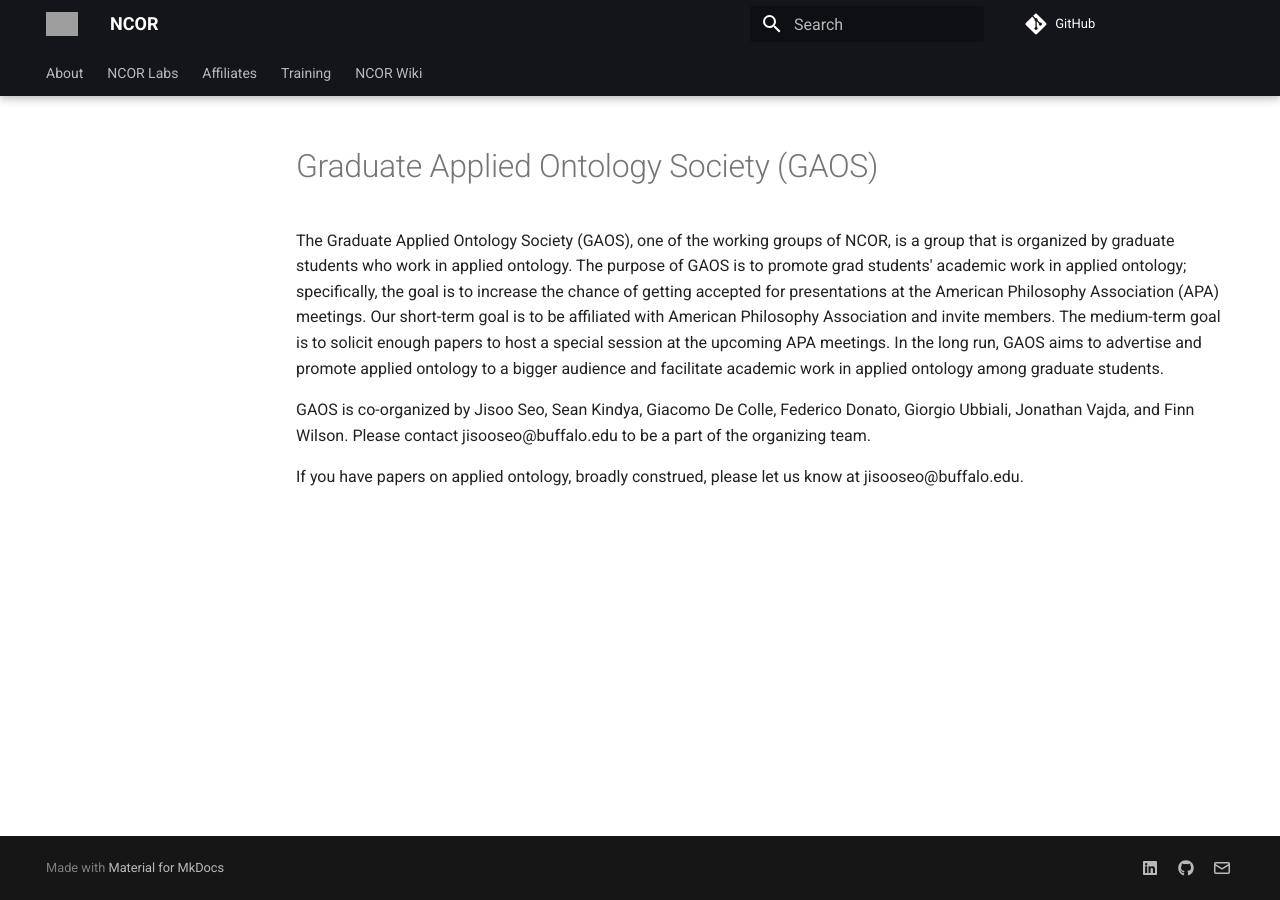
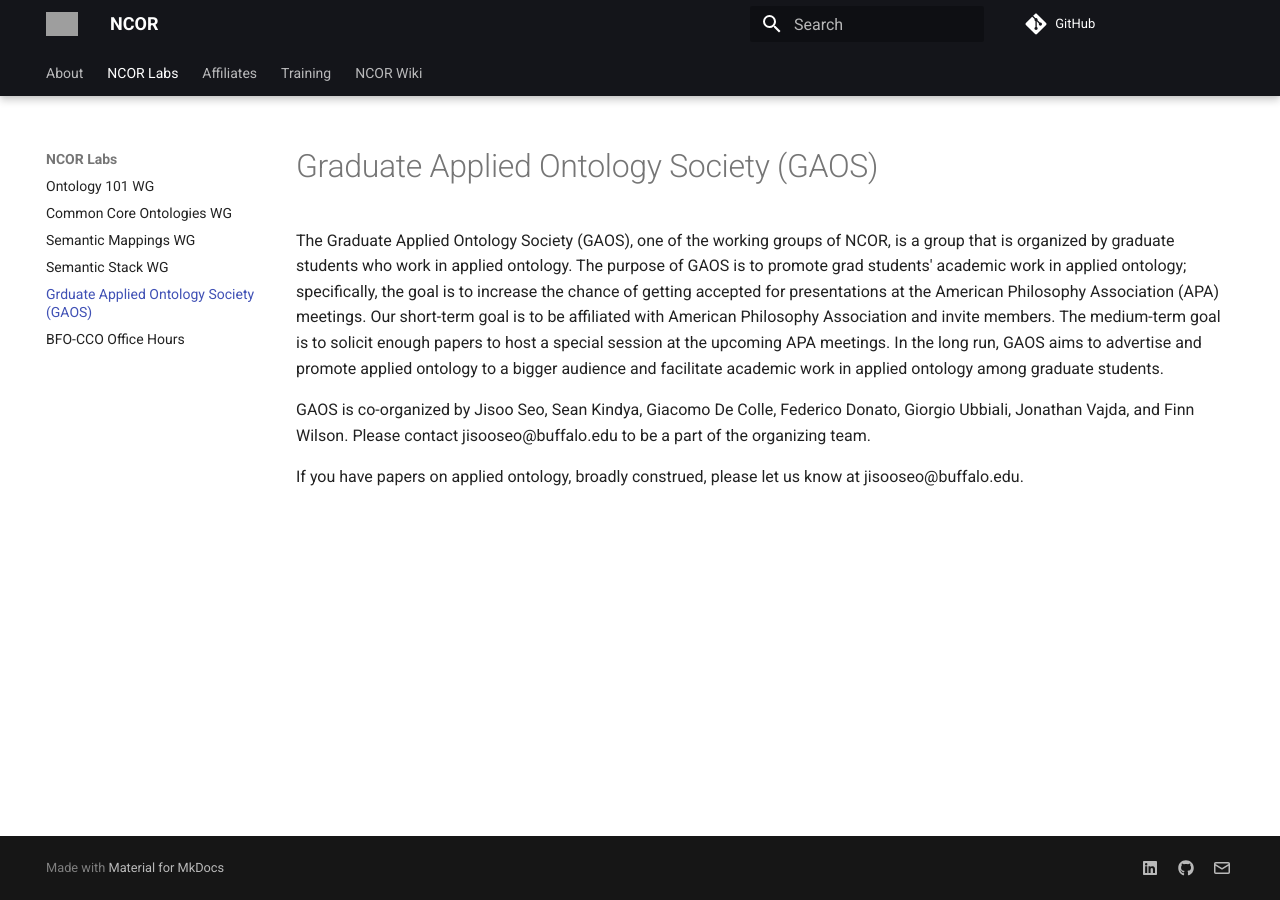
Before and after one commit to NCOR-Organization/NCOR-Test, an MkDocs documentation site: the page built from docs/graduate-applied-ontology-society.md, in a window 1280 px wide. Built offline with MkDocs 1.6.1 and Material for MkDocs 9.7.7, drawn with Linux system fonts in a browser that asks for light colours; comment, search, counter and statistics services are not loaded; grey boxes are pictures that could not be loaded.

Commit message:
Update mkdocs.yml

```diff
--- a/mkdocs.yml
+++ b/mkdocs.yml
@@ -28,6 +28,7 @@ nav:
     #- Industrial Ontologies WG: iof-wg.md
     #- Document Acts WG: d-acts-wg.md
     - Semantic Stack WG: semantic-stack-wg.md
+    - Grduate Applied Ontology Society (GAOS): graduate-applied-ontology-society.md
     - BFO-CCO Office Hours: office-hours.md
   - Affiliates:
     - People: people.md
```
